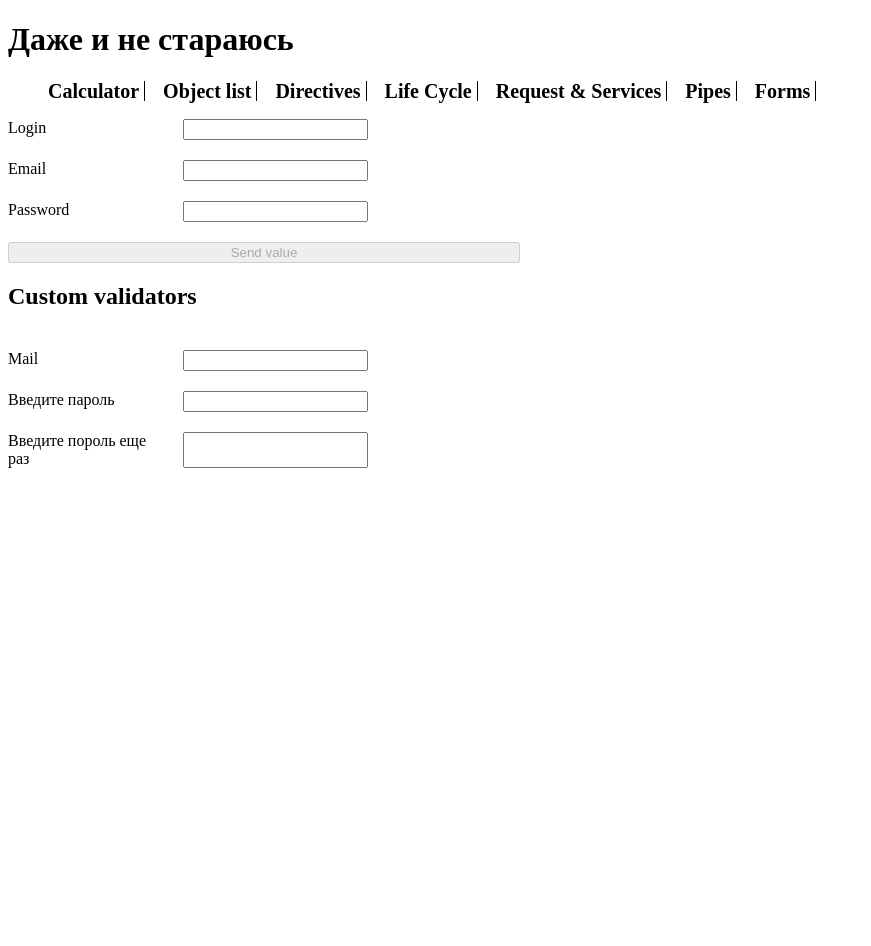
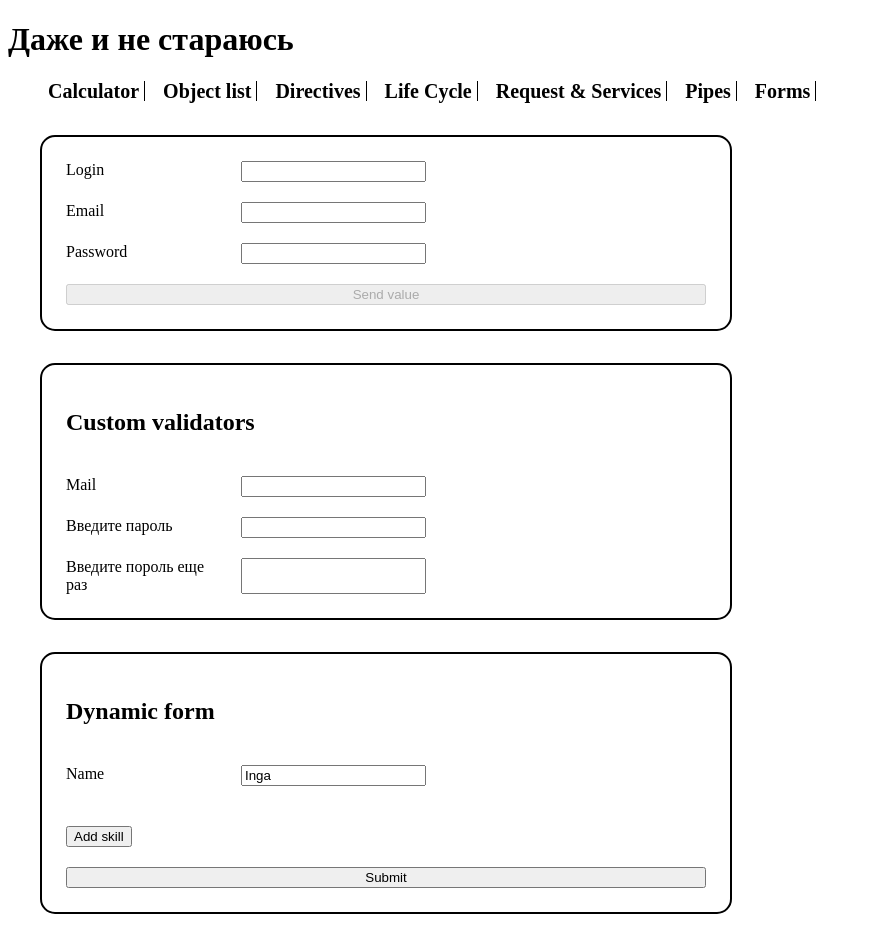
Before and after one commit to IngaVirza/angular_course, an Angular app: page /forms in a window 1280 px wide. Shown: the whole page, without its empty margins (0-871 px from the left). Before the commit the page ends 800 px from the top, so only its background shows below. Built offline with nearby package versions, Linux system fonts and the light colour scheme.

Commit message:
FormArray, FormBuilder

```diff
--- a/src/app/forms/components/forms/forms.component.html
+++ b/src/app/forms/components/forms/forms.component.html
@@ -47,3 +47,27 @@
         </div>
     }
 </div>
+
+<form class="login-form" [formGroup]="fbForm" (ngSubmit)="onSubmit()">
+    <h2>Dynamic form</h2>
+    <div>
+      <label for="name">Name</label>
+      <input type="text" id="name" formControlName="name" />
+    </div>
+
+    <div formArrayName="skills" class="login-form__array">
+      @for (skill of skills.controls; track skill; let i = $index) {
+      <div [formGroupName]="i">
+        <label [for]="i + 'skill'">{{ i + 1 }} | Skill</label>
+        <input [id]="i + 'skill'" type="text" formControlName="skill" />
+        <label [for]="i + 'exp'">Expirience</label>
+        <input [id]="i + 'exp'" type="text" formControlName="expirience" />
+        <button (click)="removeSkill(i)">Delete</button>
+      </div>
+
+      }
+    </div>
+
+    <div><button (click)="addSkill()">Add skill</button></div>
+    <button type="submit">Submit</button>
+  </form>
--- a/src/app/forms/components/forms/forms.component.scss
+++ b/src/app/forms/components/forms/forms.component.scss
@@ -1,12 +1,19 @@
 .login-form {
     display: flex;
     flex-direction: column;
+
+    margin: 2rem;
+
+    border: 2px solid black;
+    border-radius: 15px;
+
+    padding: 1.5rem;
 
     gap: 20px;
 
     justify-content: center;
 
-    width: 40vw;
+    width: 50vw;
 
     div {
       width: 100%;
@@ -17,4 +24,10 @@
         width: 160px;
       }
     }
+
+    &__array {
+      display: flex;
+      flex-direction: column;
+      gap: 10px;
     }
+  }
--- a/src/app/forms/components/forms/forms.component.ts
+++ b/src/app/forms/components/forms/forms.component.ts
@@ -1,6 +1,8 @@
 import { Component, OnInit } from '@angular/core';
 import {
   AbstractControl,
+  FormArray,
+  FormBuilder,
   FormControl,
   FormGroup,
   ValidationErrors,
@@ -29,6 +31,12 @@ export const conformPassword: ValidatorFn = (
   styleUrl: './forms.component.scss',
 })
 export class FormsComponent implements OnInit {
+  constructor(private _fb: FormBuilder) {}
+
+  public get skills(): FormArray {
+    return this.fbForm.get('skills') as FormArray;
+  }
+
   public myForm = new FormGroup({
     login: new FormControl('', Validators.required),
     email: new FormControl('', [Validators.required, Validators.email]),
@@ -47,6 +55,11 @@ export class FormsComponent implements OnInit {
     conformPassword
   );
 
+  public fbForm = this._fb.group({
+    name: ['Inga'],
+    skills: this._fb.array([]),
+  });
+
   public ngOnInit() {}
 
   public handleValue() {
@@ -56,4 +69,23 @@ export class FormsComponent implements OnInit {
       alert('Форма не валидна');
     }
   }
+
+  public newSkill(): FormGroup {
+    return this._fb.group({
+      skill: '',
+      expirience: '',
+    });
+  }
+
+  public addSkill(): void {
+    this.skills.push(this.newSkill());
+  }
+
+  public removeSkill(i: number): void {
+    this.skills.removeAt(i);
+  }
+
+  public onSubmit() {
+    console.log(this.fbForm.value)
+  }
 }
```
Also changed, not shown: src/app/forms/components/forms/dist/forms.component.css, src/app/forms/components/forms/dist/forms.component.js. Lines whose indentation alone changed are shown as unchanged.
